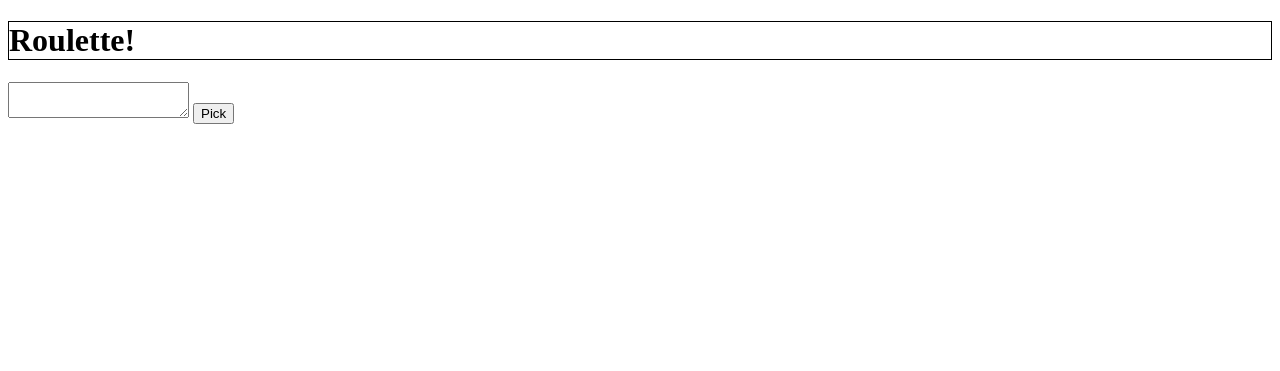
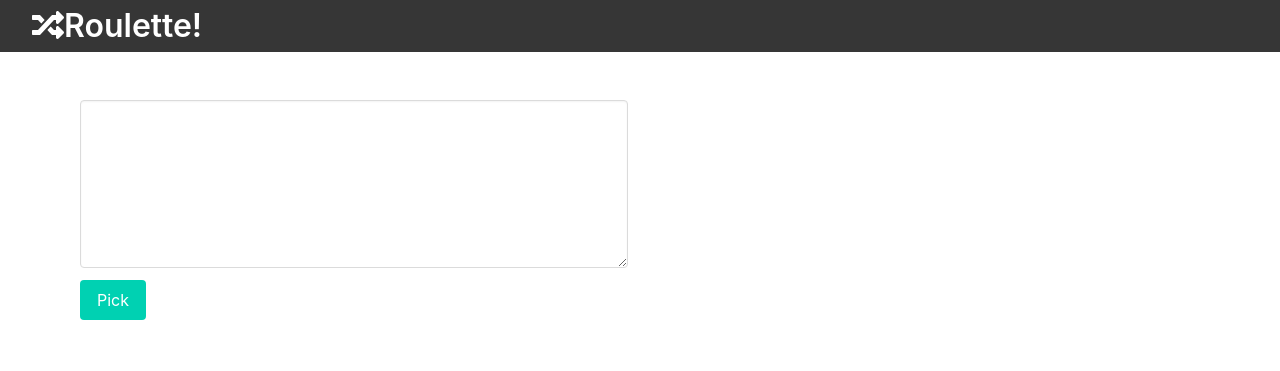
Before and after one commit to akihisa1210/simple-roulette, a website: page public/index.html in a window 1280 px wide. Drawn offline with nearby package versions, Linux system fonts and the light colour scheme.

Commit message:
use bulma

```diff
--- a/public/index.html
+++ b/public/index.html
@@ -4,14 +4,39 @@
 <head>
   <meta charset="utf-8">
   <title>Simple Roulette</title>
-  <link rel="stylesheet" href="./styles.css">
+  <link rel="stylesheet" href="https://cdn.jsdelivr.net/npm/bulma@0.9.0/css/bulma.min.css">
 </head>
 
 <body>
-  <h1>Roulette!</h1>
-  <textarea id="candidate-area"></textarea>
-  <button id="pick">Pick</button>
-  <div id="result-area"></div>
+  <header class="navbar has-background-dark">
+    <div class="container is-fluid">
+      <div class="navbar-brand">
+        <div class="navbar-item">
+          <h1 class="title has-text-white"><i class="fas fa-random"></i>Roulette!</h1>
+        </div>
+      </div>
+    </div>
+  </header>
+  <section class="section">
+    <div class="container is-fluid">
+      <div class="columns">
+        <div class="column">
+          <div class="field">
+            <textarea id="candidate-area" class="textarea" rows="6"></textarea>
+          </div>
+          <div class="control">
+            <button id="pick" class="button is-primary">Pick</button>
+          </div>
+        </div>
+        <div class="column">
+          <div class="content is-medium">
+            <div id="result-area"></div>
+          </div>
+        </div>
+      </div>
+    </div>
+  </section>
+  <script defer src="https://use.fontawesome.com/releases/v5.3.1/js/all.js"></script>
   <script src="index.js"></script>
 </body>
 </html>
--- a/public/styles.css
+++ /dev/null
@@ -1,3 +0,0 @@
-h1 {
-  border: 1px solid black;
-}
```
